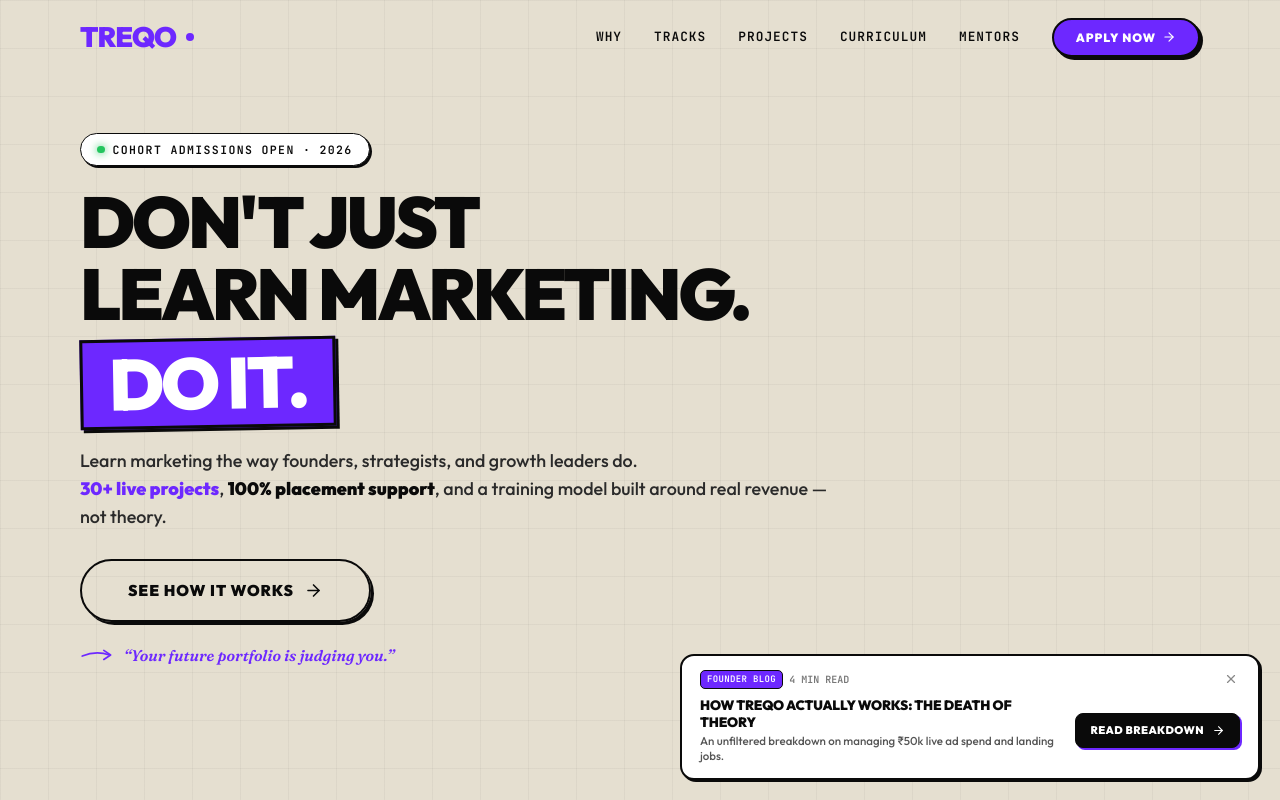
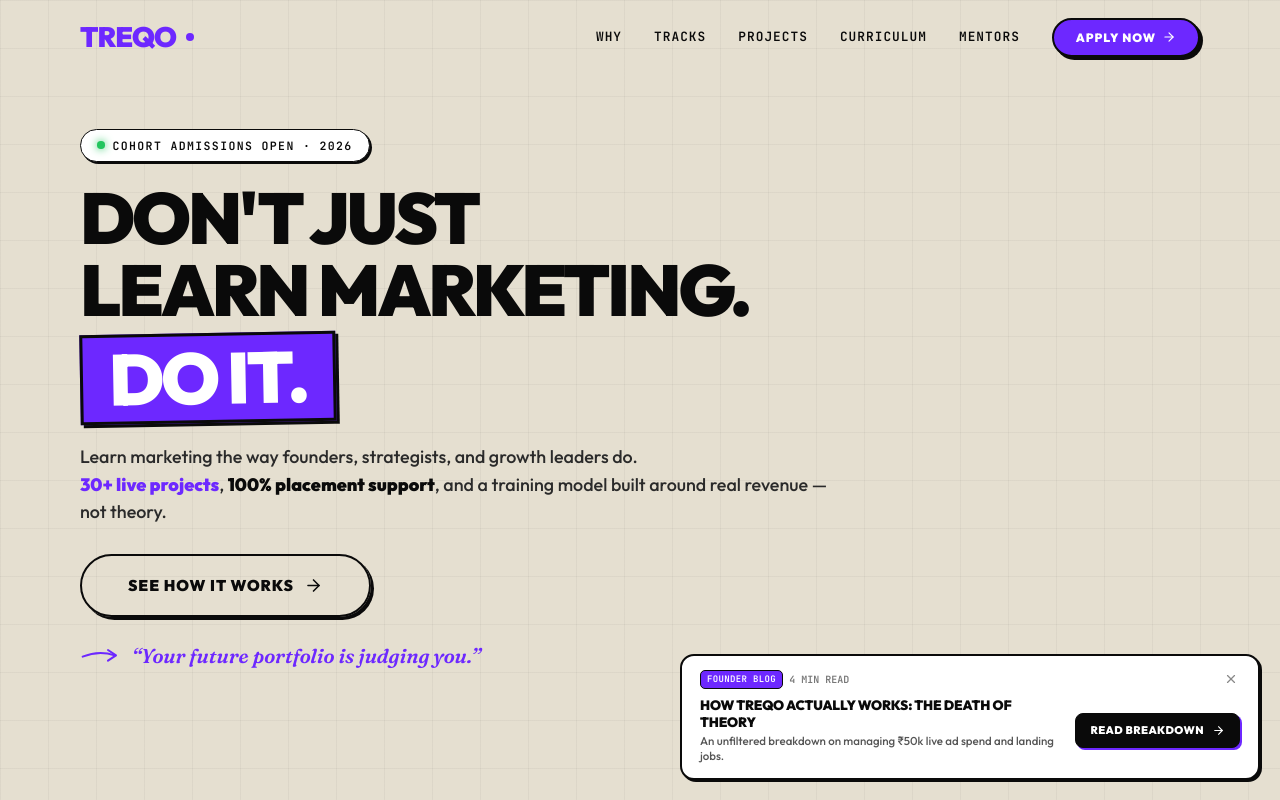
Before and after one commit to manoj-varma-p/Another-Treqo, a Next.js app: page / in a window 1280 px wide. Shown: the top 800 px of the page. Built offline with nearby package versions, Linux system fonts and the light colour scheme.

Commit message:
style: increase handwritten note annotation font size to 20px

```diff
--- a/components/HeroSection.jsx
+++ b/components/HeroSection.jsx
@@ -180,14 +180,14 @@
             </div>
 
             {/* Handwritten Note Annotation */}
-            <div style={{ display: 'flex', alignItems: 'center', gap: 10, marginTop: 22 }}>
-              <DoodleArrow direction="right" color="#6D28FF" size={34} />
+            <div style={{ display: 'flex', alignItems: 'center', gap: 12, marginTop: 24 }}>
+              <DoodleArrow direction="right" color="#6D28FF" size={40} />
               <span
                 style={{
                   fontFamily: "'Fraunces', Georgia, serif",
                   fontStyle: 'italic',
                   fontWeight: 600,
-                  fontSize: '15.5px',
+                  fontSize: '20px',
                   color: '#6D28FF',
                 }}
               >
```
